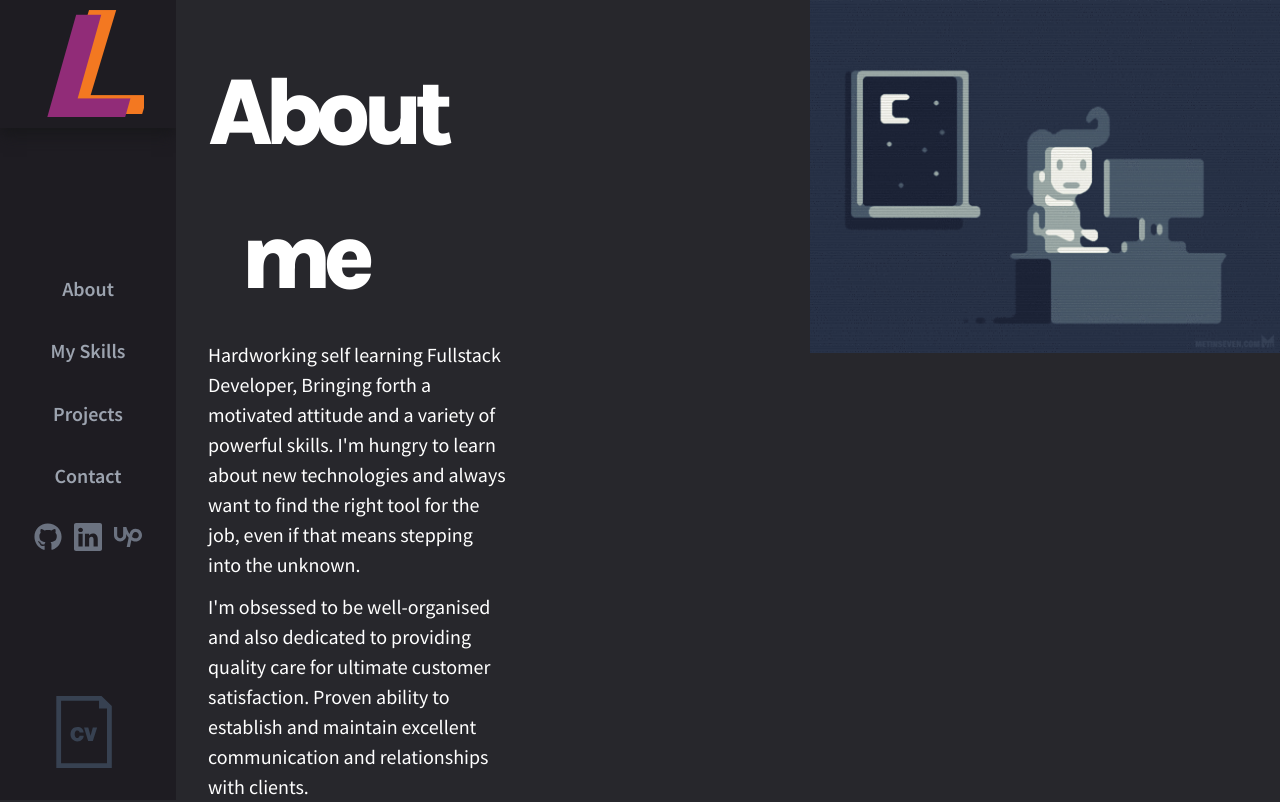
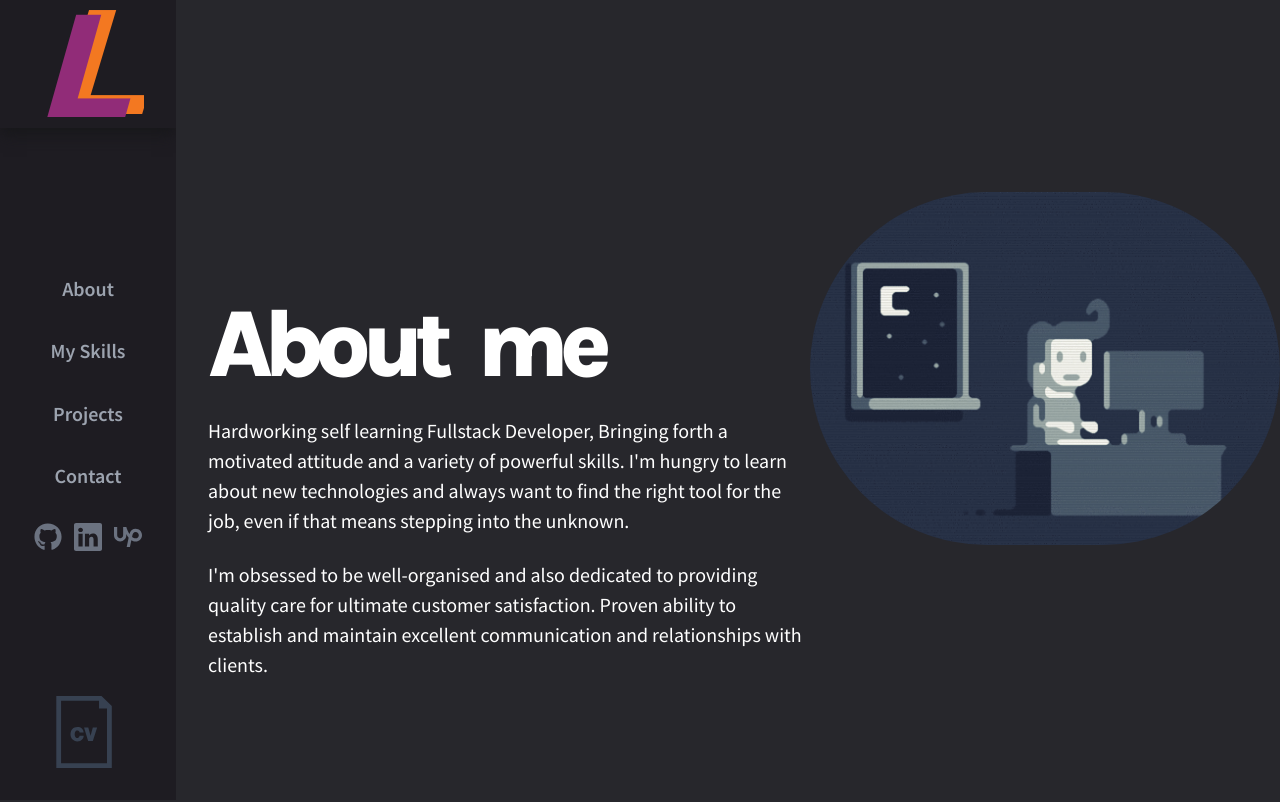
Before and after one commit to luigifgp/portfolio, a React (Create React App) app: page /about in a window 1280 px wide. Built offline with nearby package versions, Linux system fonts and the light colour scheme.

Commit message:
about page done

```diff
--- a/src/index.css
+++ b/src/index.css
@@ -40,8 +40,8 @@
   }
   /* aboutPage */
   .aboutpage{
-    @apply grid grid-flow-row justify-items-center xl:justify-items-start
-     xl:w-3/6  gap-3 pt-20 lg:pt-10  transition-all duration-200;
+    @apply grid xl:grid-flow-col xl:pt-48 justify-self-stretch justify-items-center xl:justify-self-start
+      gap-10 xl:gap-0 pt-20 lg:pt-10  transition-all duration-200;
   }
 }
 
--- a/src/pages/AboutPage/AboutPage.tsx
+++ b/src/pages/AboutPage/AboutPage.tsx
@@ -8,9 +8,9 @@ const AboutPage: React.FunctionComponent = () => {
 
   return (
     // ToDo darkmode
-    <div className="grid grid-flow-col">
-      <div className="aboutpage">
-        <div className=" ">
+    <div className=" aboutpage ">
+      <div className="xl:pt-20  ">
+        <div className=" xl:justify-self-start ">
           <Letter letter="A" className="" />
           <Letter letter="b" className="" />
           <Letter letter="o" className="" />
@@ -19,7 +19,7 @@ const AboutPage: React.FunctionComponent = () => {
           <Letter letter="m" className="pl-4 md:pl-8" />
           <Letter letter="e" className="" />
         </div>
-
+        <div className="grid gap-6">
           <p className=" lg:text-xl  md:text-md  text-sm text-white !font-normal">
             Hardworking self learning Fullstack Developer, Bringing forth a
             motivated attitude and a variety of powerful skills. I'm hungry to
@@ -29,11 +29,16 @@ const AboutPage: React.FunctionComponent = () => {
           <p className="lg:text-xl  md:text-md  text-sm text-white !font-normal ">
             I'm obsessed to be well-organised and also dedicated to providing
             quality care for ultimate customer satisfaction. Proven ability to
-          establish and maintain excellent communication and relationships with
-          clients.
+            establish and maintain excellent communication and relationships
+            with clients.
           </p>
         </div>
-      <img src="img/developer-2.gif" alt="" />
+      </div>
+      <img
+        className=" grid w-[900px] rounded-full"
+        src="img/developer-2.gif"
+        alt=""
+      />
     </div>
   );
 };
```
Lines whose indentation alone changed are shown as unchanged.
